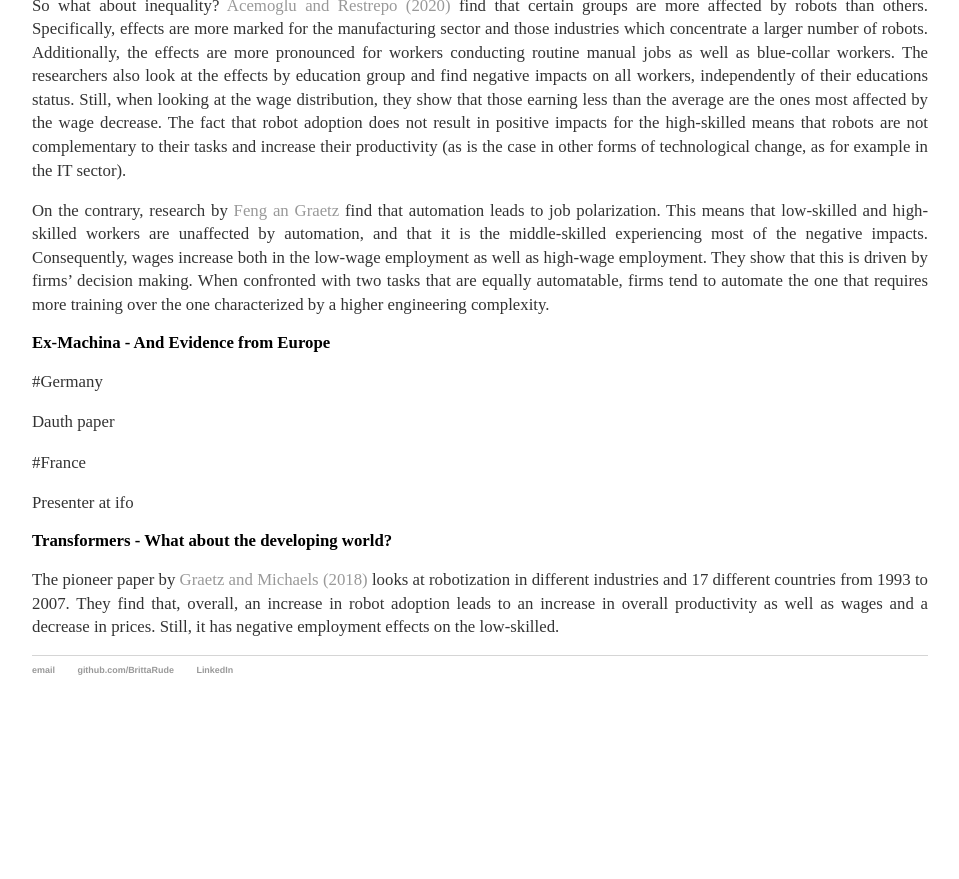
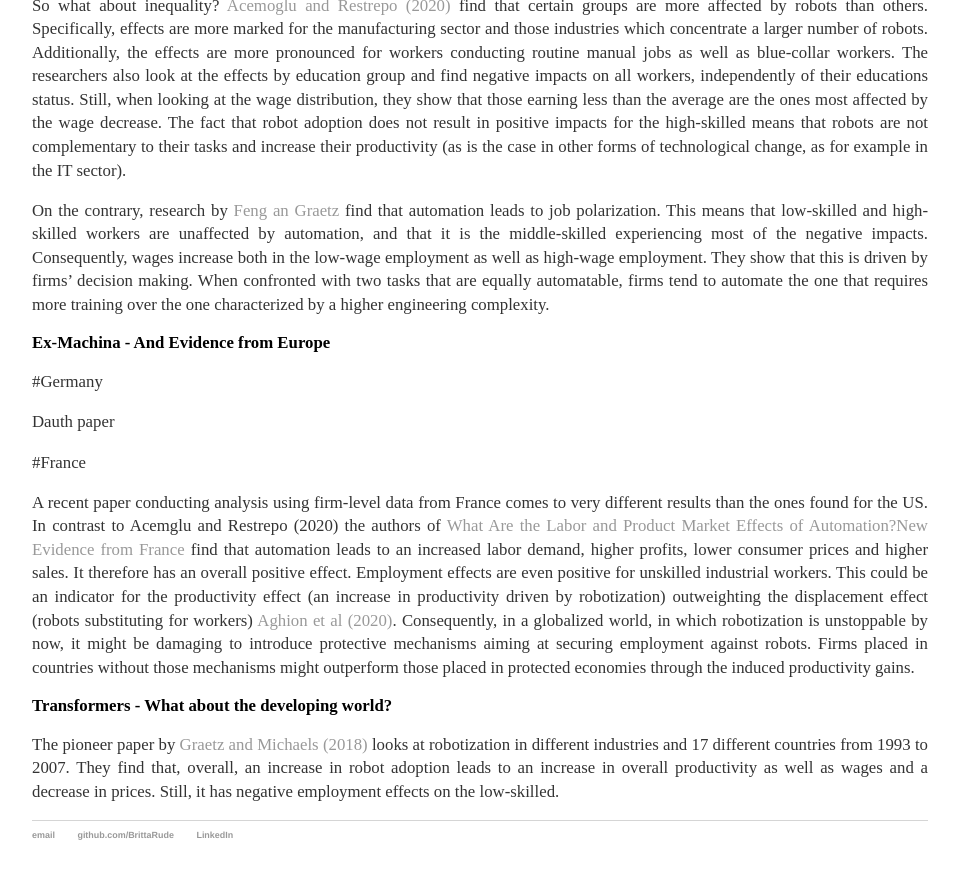
Before and after one commit to BrittaRude/BrittaRude.github.io, a Jekyll site: the page built from inputs_cakestory/_posts/2021-05-30-britta-rude-are-robots-grabbing-our-jobs.md, in a window 1280 px wide and 900 px high, scrolled down 1161 px. Shown: the top 879 px of the window, without its empty margins (160-1119 px from the left). Built offline with Jekyll 4.4.1, drawn with Linux system fonts in a browser that asks for light colours; before the commit the page ends 1896 px from its top, so only the background shows below that.

Commit message:
Update 2021-05-30-britta-rude-are-robots-grabbing-our-jobs.md

```diff
--- a/inputs_cakestory/_posts/2021-05-30-britta-rude-are-robots-grabbing-our-jobs.md
+++ b/inputs_cakestory/_posts/2021-05-30-britta-rude-are-robots-grabbing-our-jobs.md
@@ -34,7 +34,7 @@ Dauth paper
 
 #France
 
-Presenter at ifo
+A recent paper conducting analysis using firm-level data from France comes to very different results than the ones found for the US. In contrast to Acemglu and Restrepo (2020) the authors of [What Are the Labor and Product Market Effects of Automation?New Evidence from France](https://scholar.harvard.edu/files/aghion/files/what_are_the_labor_and_product_market_effects_of_automation_jan2020.pdf) find that automation leads to an increased labor demand, higher profits, lower consumer prices and higher sales. It therefore has an overall positive effect. Employment effects are even positive for unskilled industrial workers. This could be an indicator for the productivity effect (an increase in productivity driven by robotization) outweighting the displacement effect (robots substituting for workers) [Aghion et al (2020)](https://scholar.harvard.edu/files/aghion/files/what_are_the_labor_and_product_market_effects_of_automation_jan2020.pdf). Consequently, in a globalized world, in which robotization is unstoppable by now, it might be damaging to introduce protective mechanisms aiming at securing employment against robots. Firms placed in countries without those mechanisms might outperform those placed in protected economies through the induced productivity gains.
 
 ## Transformers - What about the developing world?
 
```
